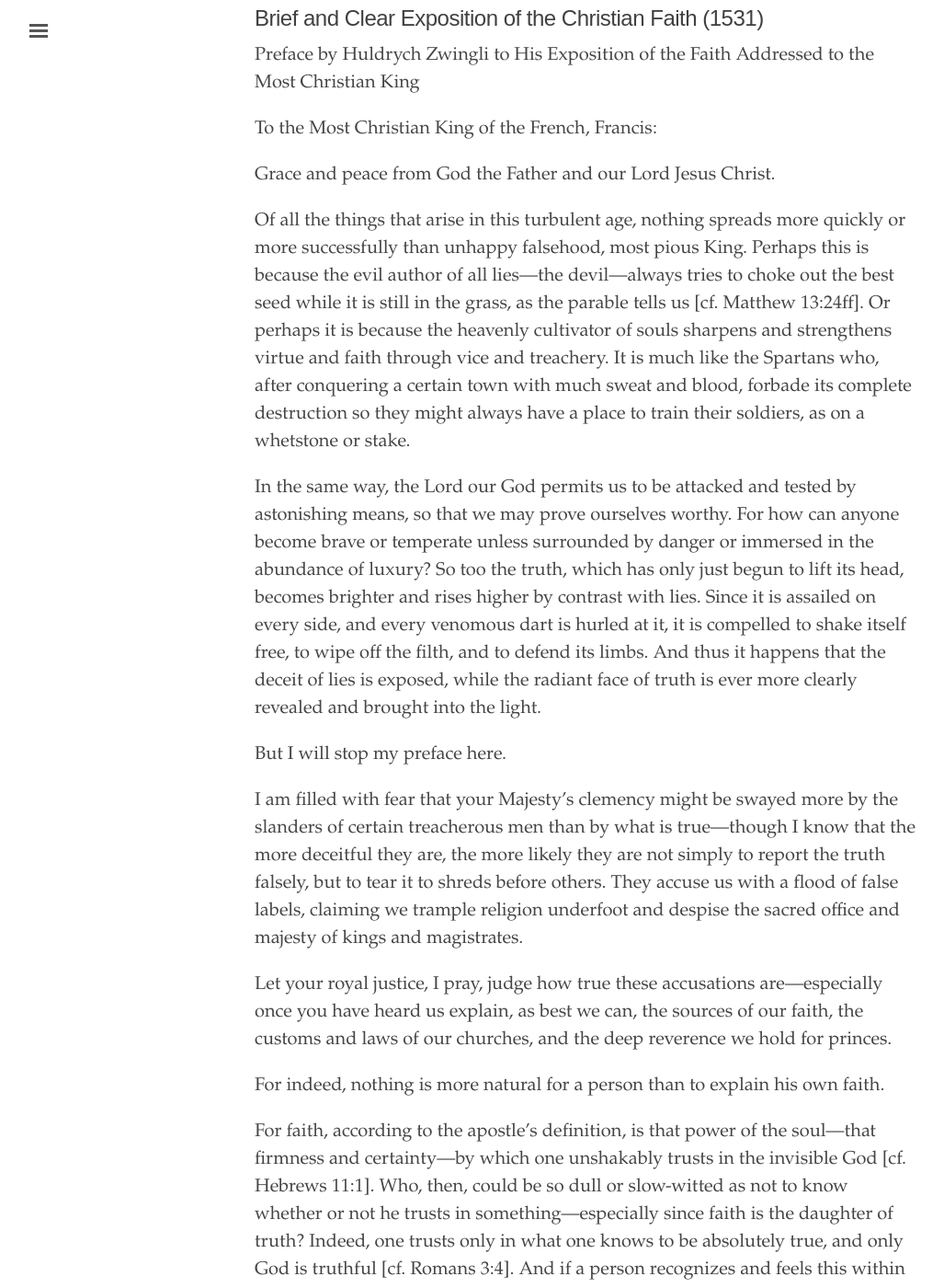
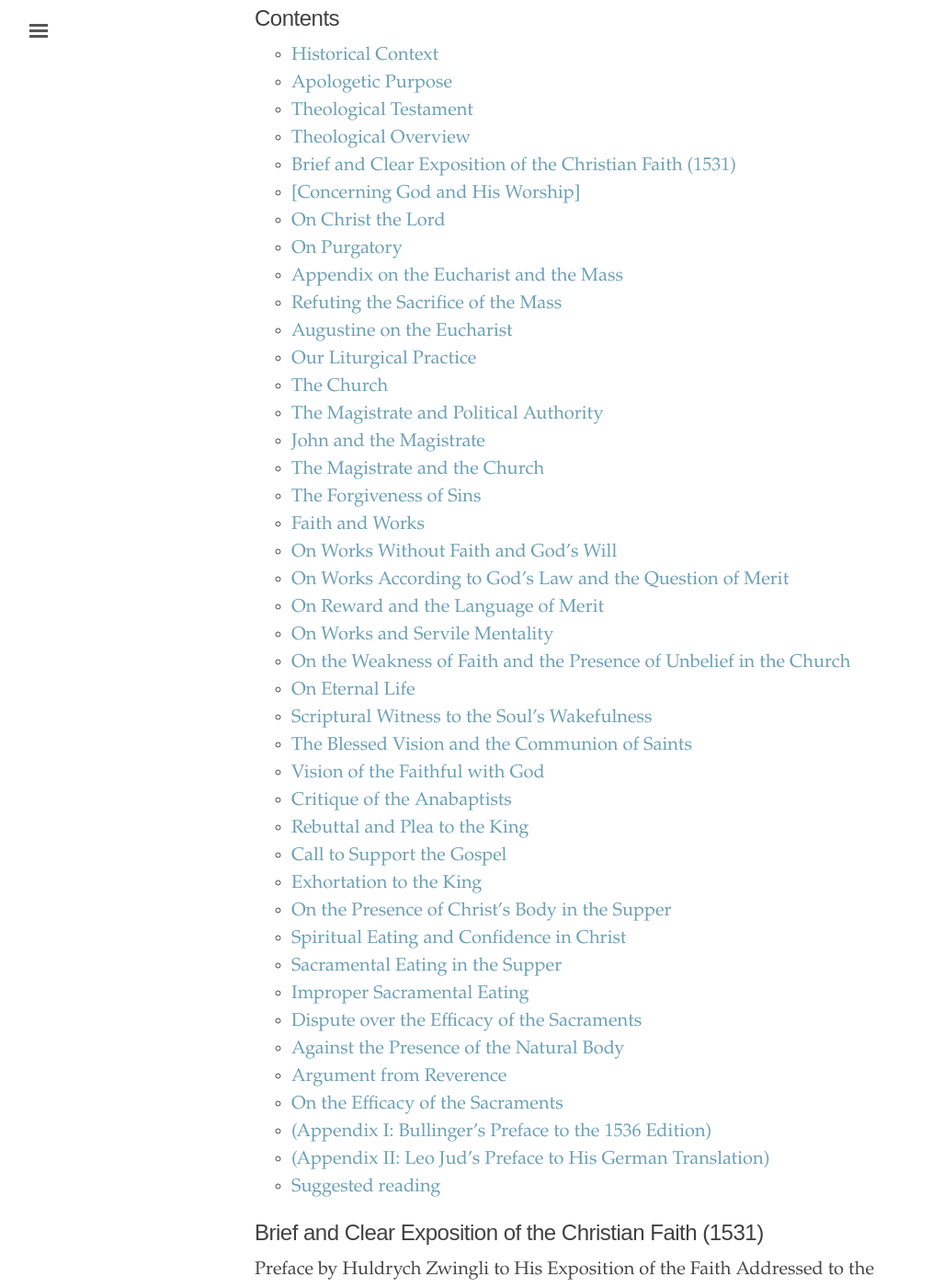
Before and after one commit to turicumzwingli/turicum, a Jekyll site: the page built from _texts/christianaefidei.md, in a window 1280 px wide and 1400 px high, scrolled down 3107 px. Shown: the whole window at 92% size, without its empty margins (3-1030 px from the left). Built offline with Jekyll 4.4.1, drawn with Linux system fonts in a browser that asks for light colours.

Commit message:
Update christianaefidei.md add table of contents to main text

```diff
--- a/_texts/christianaefidei.md
+++ b/_texts/christianaefidei.md
@@ -58,6 +58,12 @@ In *Christianae Fidei*, then, Zwingli offers a coherent theological vision: one
 <p class="centered">1531</p>
 
 ---
+
+## Contents
+{:.no_toc}
+
+* ToC
+{:toc}
 
 ## Brief and Clear Exposition of the Christian Faith (1531)
 
```
